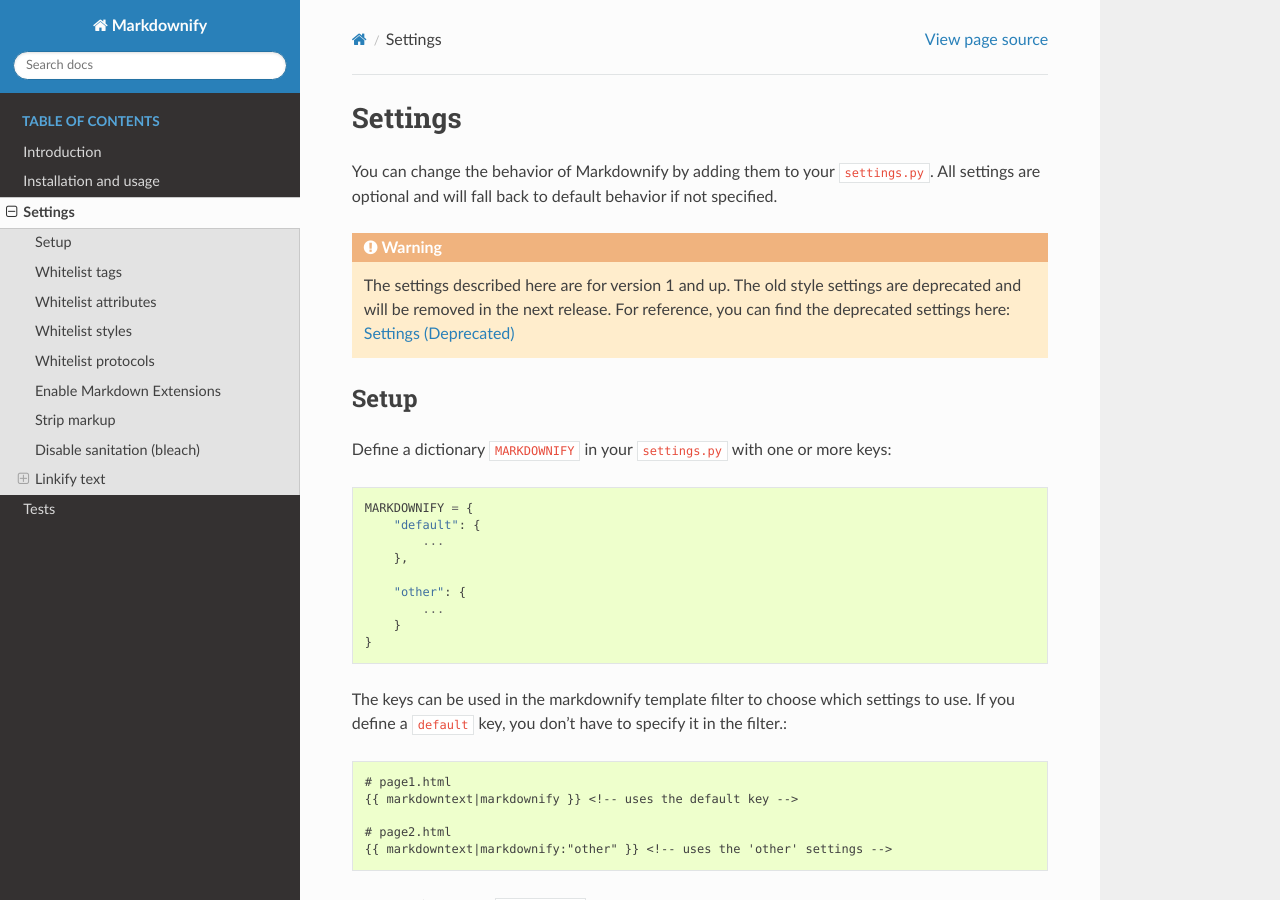
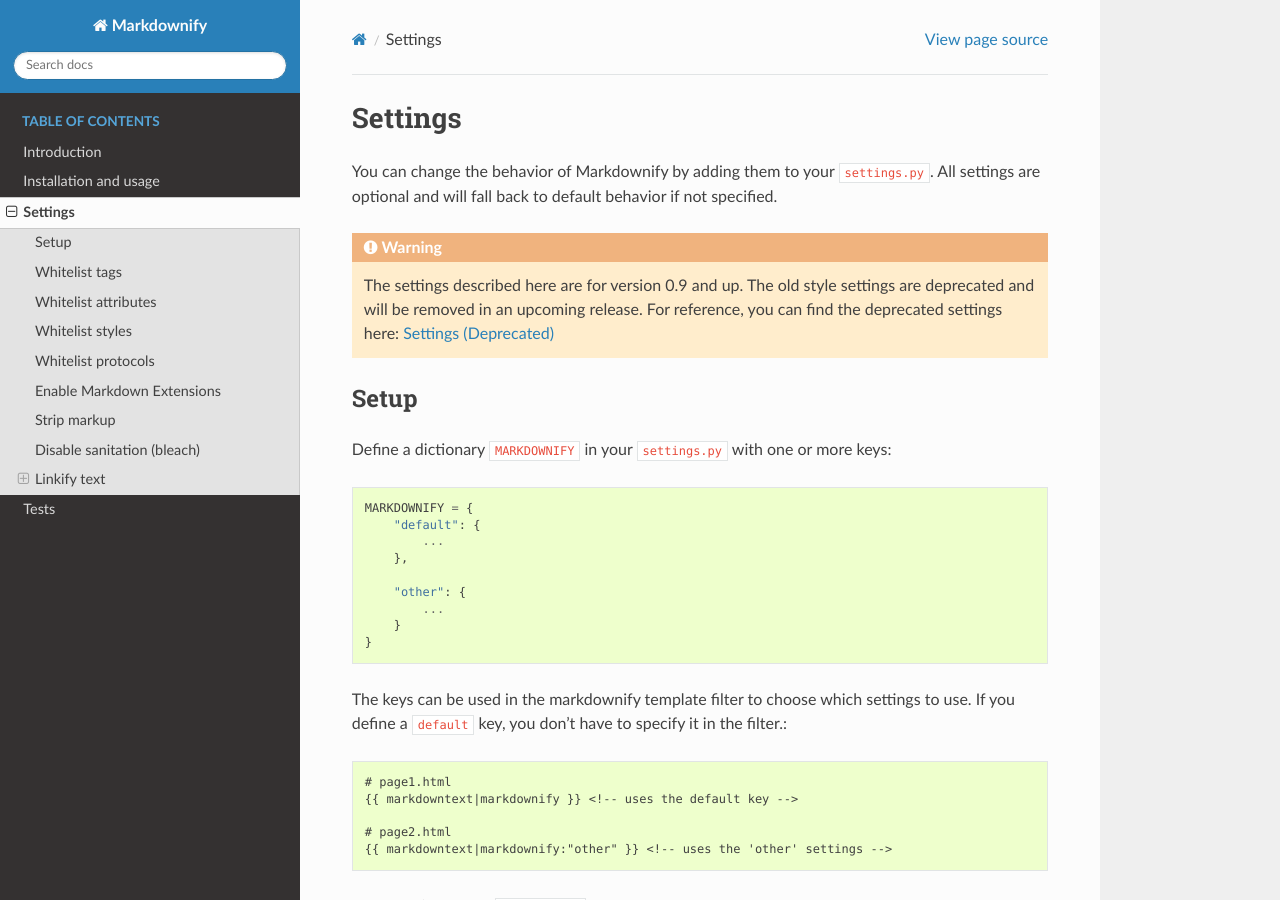
Before and after one commit to erwinmatijsen/django-markdownify, a Sphinx documentation site: the page built from docs/source/settings.rst, in a window 1280 px wide and 900 px high. Built offline with Sphinx 7.4.7 and the Read the Docs theme 2.0.0, drawn with Linux system fonts in a browser that asks for light colours; some of the changed text lies outside the part shown.

```diff
--- a/docs/source/install_and_usage.rst
+++ b/docs/source/install_and_usage.rst
@@ -7,7 +7,7 @@ Installation and usage
 Requirements
 ------------
 Django Markdownify requires `Django <https://www.djangoproject.com/>`_ (obviously), as well as `Markdown <https://pypi.python.org/pypi/Markdown>`_ and
-`Bleach <http://pythonhosted.org/bleach/index.html>`_ version 2 or higher. When installing Django Markdownify,
+`Bleach <http://pythonhosted.org/bleach/index.html>`_ version 5 or higher. When installing Django Markdownify,
 dependencies will be installed automatically.
 
 
--- a/docs/source/settings.rst
+++ b/docs/source/settings.rst
@@ -4,7 +4,7 @@ Settings
 You can change the behavior of Markdownify by adding them to your ``settings.py``. All settings are optional and will
 fall back to default behavior if not specified.
 
-.. warning:: The settings described here are for version 1 and up. The old style settings are deprecated and will be removed in the next release. For reference, you can find the deprecated settings here: :ref:`oldsettings`
+.. warning:: The settings described here are for version 0.9 and up. The old style settings are deprecated and will be removed in an upcoming release. For reference, you can find the deprecated settings here: :ref:`oldsettings`
 
 Setup
 -----
```
Also changed, not shown: other parts of docs/source/settings.rst (+2 -2 lines).
